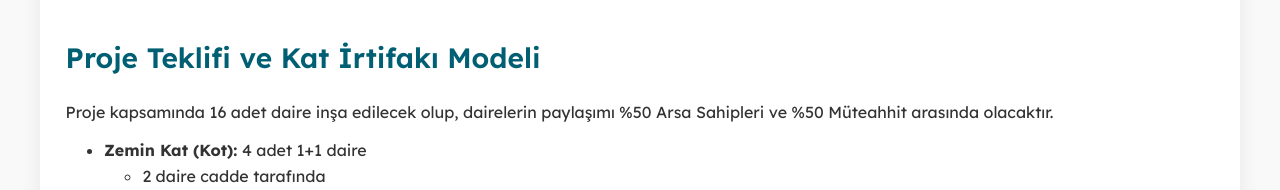
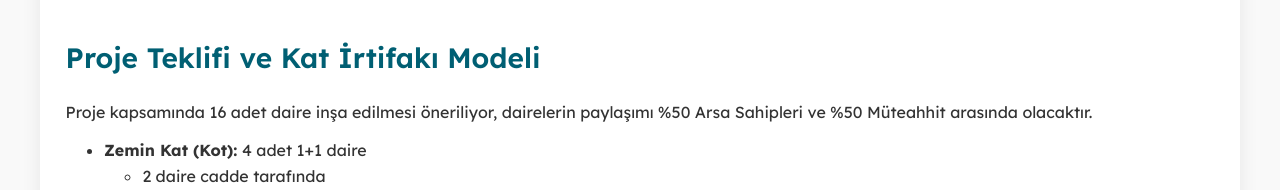
Before and after one commit to frankiefaruk/aksaray-apt, a plain HTML site: page index.html in a window 1280 px wide. Shown: the part 890-1080 px from the top of the page. Drawn offline with Linux system fonts and the light colour scheme.

Commit message:
Update index.html

```diff
--- a/index.html
+++ b/index.html
@@ -187,7 +187,7 @@
 
             <div class="content-section">
                 <h2>Proje Teklifi ve Kat İrtifakı Modeli</h2>
-                <p>Proje kapsamında 16 adet daire inşa edilecek olup, dairelerin paylaşımı %50 Arsa Sahipleri ve %50 Müteahhit arasında olacaktır.</p>
+                <p>Proje kapsamında 16 adet daire inşa edilmesi öneriliyor, dairelerin paylaşımı %50 Arsa Sahipleri ve %50 Müteahhit arasında olacaktır.</p>
                 <ul>
                     <li><strong>Zemin Kat (Kot):</strong> 4 adet 1+1 daire
                         <ul>
```
